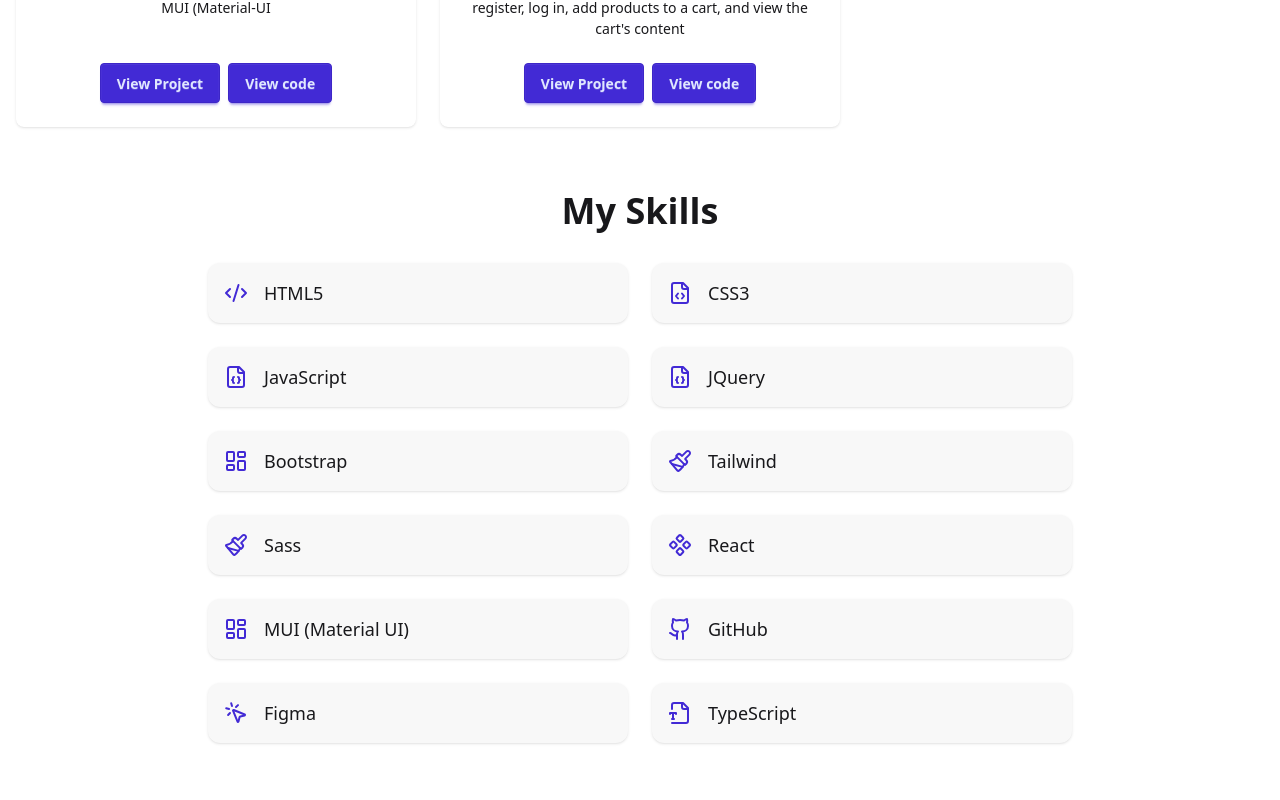
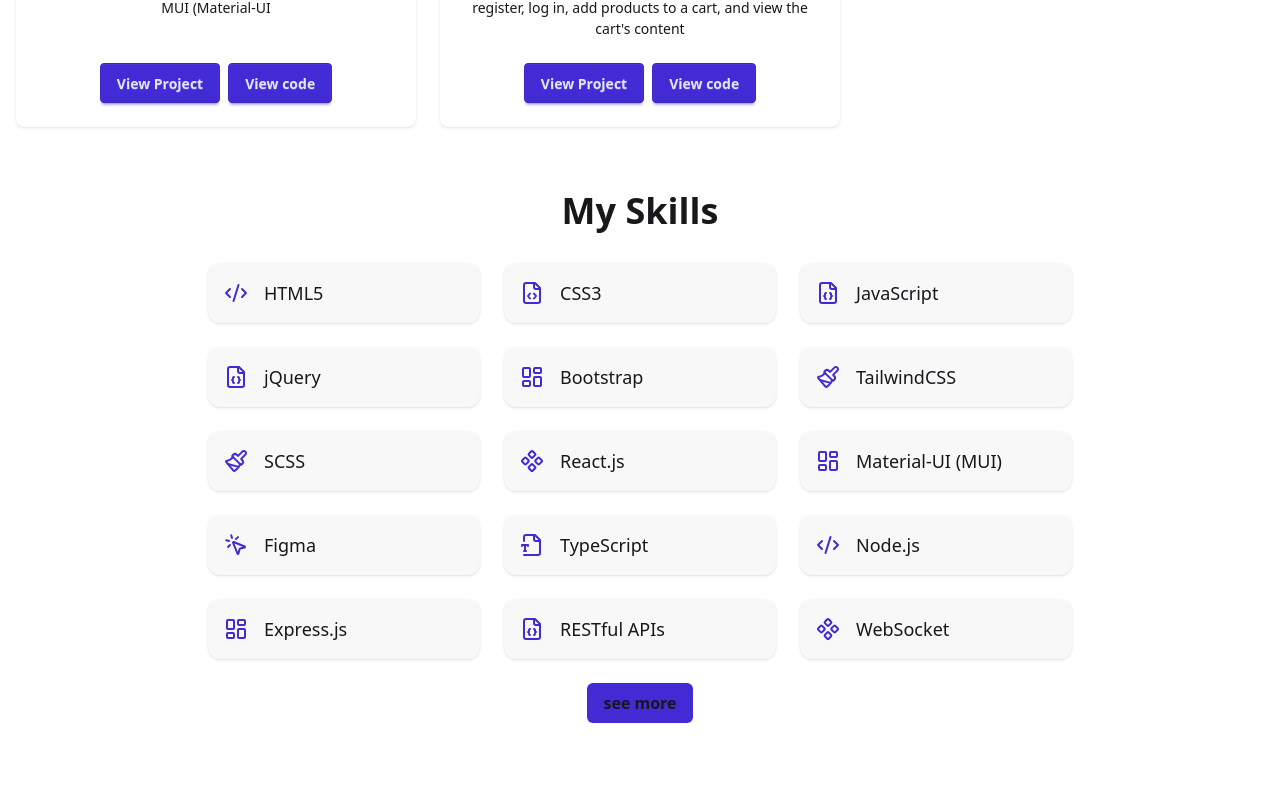
Before and after one commit to elsayed-elsadek/TheSayed, a Next.js app: page / in a window 1280 px wide. Shown: the part 2012-2812 px from the top of the page. Built offline with nearby package versions, Linux system fonts and the light colour scheme.

Commit message:
Refactor skills component for improved layout and state

```diff
--- a/src/components/skills.tsx
+++ b/src/components/skills.tsx
@@ -10,8 +10,10 @@
   Paintbrush,
   MousePointerClick,
 } from "lucide-react";
-import { useEffect } from "react";
+import { useEffect, useState } from "react";
 import AOS from 'aos';
+// AOS CSS import has no TS types in this project.
+// @ts-expect-error - missing declaration for 'aos/dist/aos.css'
 import 'aos/dist/aos.css';
 
 export default function Skills() {
@@ -20,33 +22,81 @@
   }, []);
 
   const skills = [
+    // Frontend
     { icon: <Code2 />, name: "HTML5" },
     { icon: <FileCode />, name: "CSS3" },
     { icon: <FileJson />, name: "JavaScript" },
-    { icon: <FileJson />, name: "JQuery" },
+    { icon: <FileJson />, name: "jQuery" },
     { icon: <LayoutDashboard />, name: "Bootstrap" },
-    { icon: <Paintbrush />, name: "Tailwind" },
-    { icon: <Paintbrush />, name: "Sass" },
-    { icon: <Component />, name: "React" },
-    { icon: <LayoutDashboard />, name: "MUI (Material UI)" },
+    { icon: <Paintbrush />, name: "TailwindCSS" },
+    { icon: <Paintbrush />, name: "SCSS" },
+    { icon: <Component />, name: "React.js" },
+    { icon: <LayoutDashboard />, name: "Material-UI (MUI)" },
+    { icon: <MousePointerClick />, name: "Figma" },
+
+    // Backend / API
+    { icon: <FileType2 />, name: "TypeScript" },
+    { icon: <Code2 />, name: "Node.js" },
+    { icon: <LayoutDashboard />, name: "Express.js" },
+    { icon: <FileJson />, name: "RESTful APIs" },
+    { icon: <Component />, name: "WebSocket" },
+
+    // Databases
+    { icon: <LayoutDashboard />, name: "MongoDB" },
+    { icon: <FileJson />, name: "Mongoose" },
+
+    // Auth / Security
+    { icon: <MousePointerClick />, name: "JWT" },
+    { icon: <Github />, name: "Passport.js" },
+    { icon: <Code2 />, name: "Middleware" },
+
+    // State Management
+    { icon: <FileJson />, name: "Redux" },
+    { icon: <Component />, name: "Context API" },
+    { icon: <LayoutDashboard />, name: "Zustand" },
+    { icon: <Code2 />, name: "React Query" },
+
+    // Tools
+    { icon: <Github />, name: "Git" },
     { icon: <Github />, name: "GitHub" },
-    { icon: <MousePointerClick />, name: "Figma" },
-    { icon: <FileType2 />, name: "TypeScript" },
+    { icon: <MousePointerClick />, name: "Postman" },
+    { icon: <MousePointerClick />, name: "Docker" },
+    // { icon: <MousePointerClick />, name: "Webhooks / APIs" },
   ];
+
+  const [showAllSkills, setShowAllSkills] = useState(false);
+  const maxVisible = 15;
+
+  const visibleSkills = showAllSkills ? skills : skills.slice(0, maxVisible);
+  const shouldShowToggle = skills.length > maxVisible;
+
 
   return (
     <section id="skills" className="py-12 px-4 max-w-4xl mx-auto">
       <h2 className="text-4xl font-bold text-center mb-8">My Skills</h2>
-      <div className="grid grid-cols-1 sm:grid-cols-2 gap-6">
-        {skills.map((skill, index) => (
+      <div className="grid grid-cols-2 sm:grid-cols-3 gap-6">
+        {visibleSkills.map((skill, index) => (
+
           <SkillItem
             key={index}
             icon={skill.icon}
             name={skill.name}
-            delay={index * 100}
+            delay={index * 10}
           />
         ))}
       </div>
+
+      {shouldShowToggle && (
+        <div className="flex justify-center mt-6">
+          <button
+            type="button"
+            onClick={() => setShowAllSkills((v) => !v)}
+            className="font-semibold  transition  cursor-pointer bg-primary px-4 py-2 rounded-md"
+          >
+            {showAllSkills ? "see less" : "see more"}
+          </button>
+        </div>
+      )}
     </section>
   );
 }
@@ -59,7 +109,7 @@
       data-aos-delay={delay}
     >
       <div className="text-primary">{icon}</div>
-      <span className="text-lg font-medium">{name}</span>
+      <span className="text-[16px] font-medium sm:text-lg">{name}</span>
     </div>
   );
 }
```
